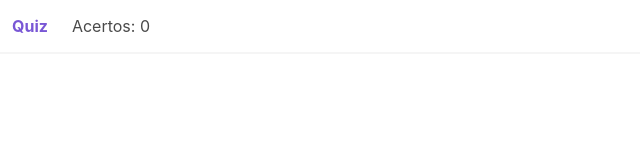
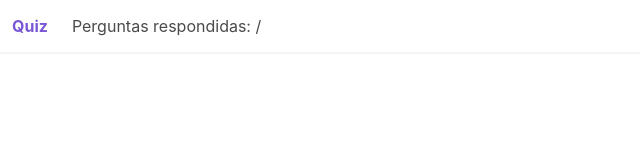
Before and after one commit to mateus-cirino/vue_quiz, a Vue app: page / in a window 1280 px wide. Shown: the top 160 px of the page, without its empty margins (0-640 px from the left). Built offline with nearby package versions, Linux system fonts and the light colour scheme; no server answers.

Commit message:
adicao da quantidade de perguntas

```diff
--- a/src/components/Header.vue
+++ b/src/components/Header.vue
@@ -7,7 +7,11 @@
         </b-navbar-item>
       </template>
       <template slot="start">
-        <b-navbar-item href="#">Acertos: {{acertos}}</b-navbar-item>
+        <b-navbar-item href="#">Perguntas respondidas:
+          {{quantidadeDePerguntasRespondidas}}
+          /
+          {{quantidadeDePerguntas}}
+          </b-navbar-item>
       </template>
     </b-navbar>
   </div>
@@ -16,7 +20,8 @@
 <script>
 export default {
   props: [
-    'acertos',
+    'quantidadeDePerguntas',
+    'quantidadeDePerguntasRespondidas',
   ],
 };
 </script>
```
